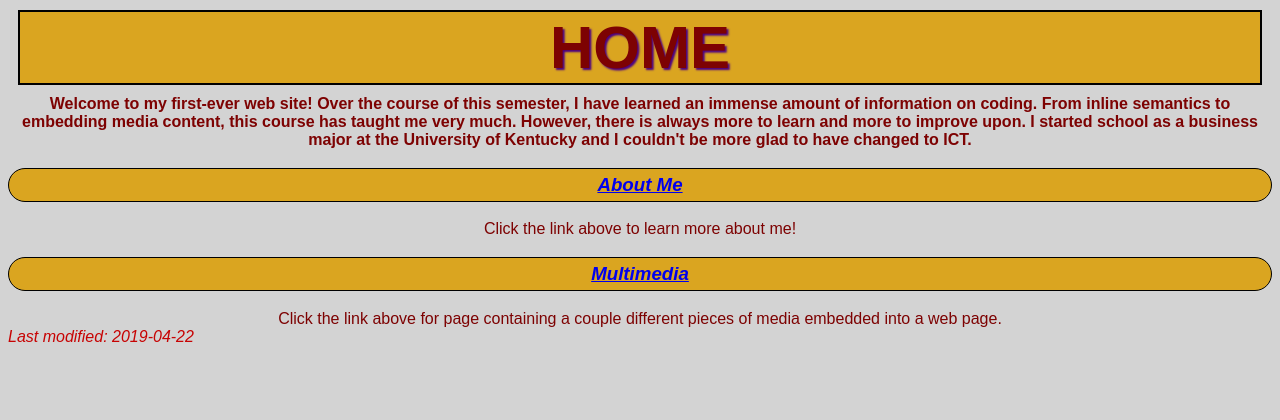
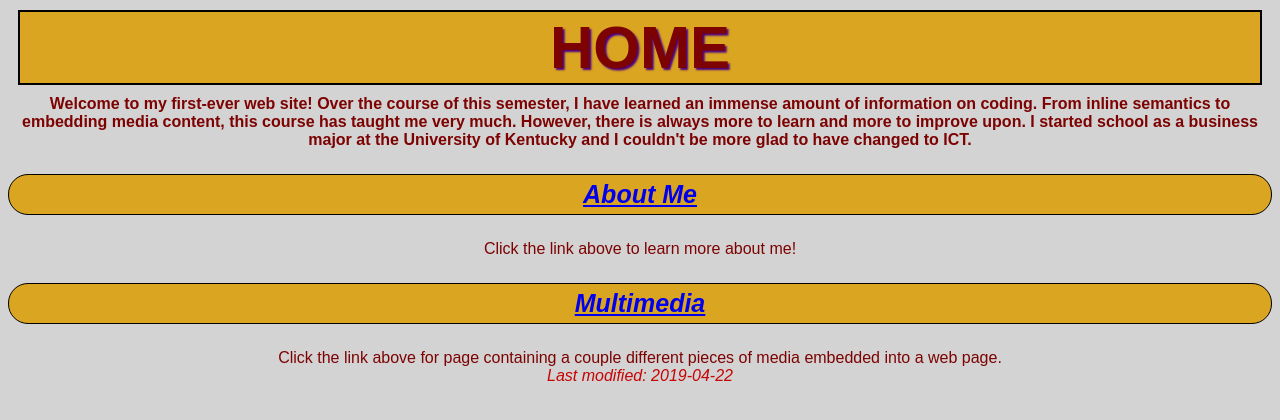
Before and after one commit to ssm236/html5, a plain HTML site: page index.html in a window 1280 px wide. Drawn offline with Linux system fonts and the light colour scheme; a script that the page names is missing.

Commit message:
Add files via upload

```diff
--- a/styles/style.css
+++ b/styles/style.css
@@ -18,7 +18,6 @@ p {
 
 section {
  background-color: #DAA520;
- text-align: left;
 }
 
 h1 {
@@ -30,6 +29,7 @@ h1 {
  text-shadow: 2px 2px 2px indigo;
  margin: 10px;
  font-family: sans-serif;
+ text-align: center;
 }
 
 h2 {
@@ -50,6 +50,7 @@ h3 {
  font-style: oblique;
  border-radius: 20px;
  text-align: center;
+ font-size: 25px;
 }
 
 ul {
@@ -79,6 +80,9 @@ footer {
  right: 0;
  bottom: 0;
  left: 0;
- text-align: left;
  font-style: italic;
+ position: relative;
+ bottom: 0;
+ width: 100%;
+ height: 2.5rem;
 }
```
